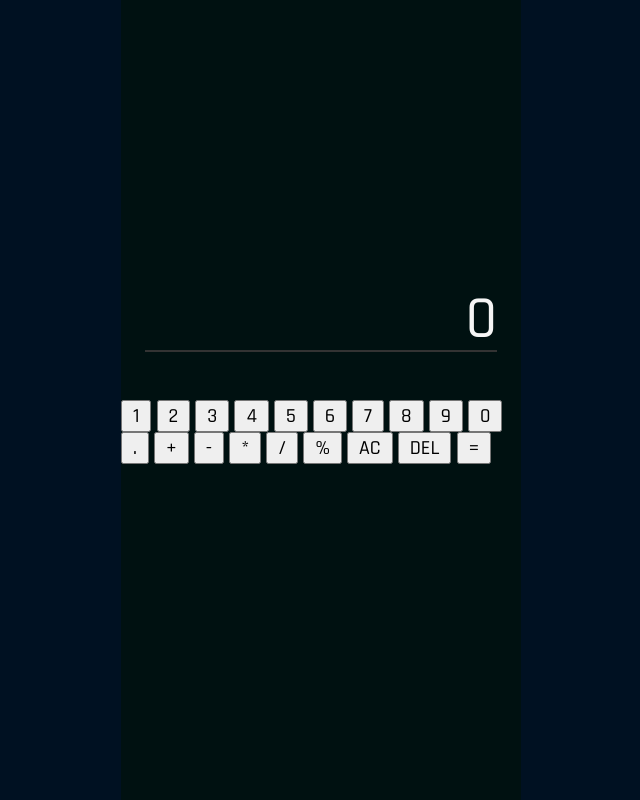
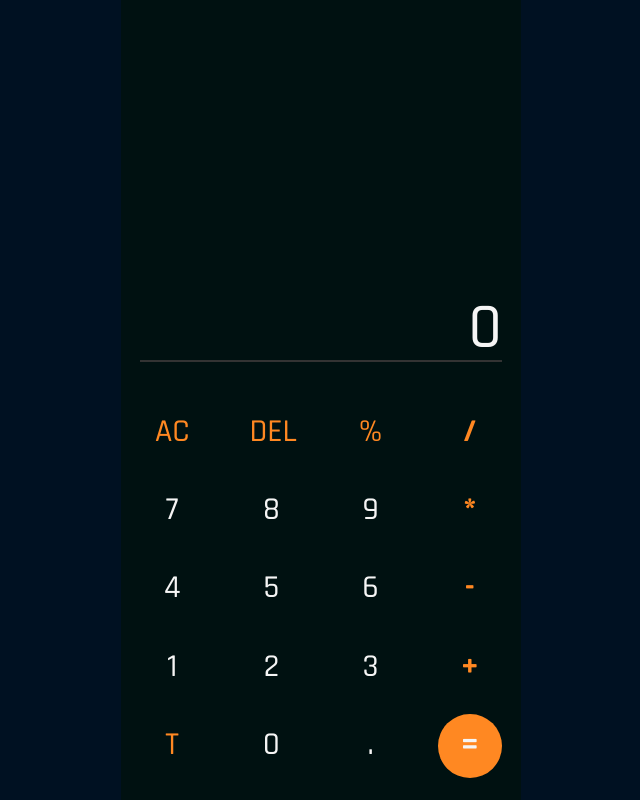
Before and after one commit to drevelob/odin-calculator, a plain HTML site: page index.html in a window 1280 px wide. Shown: the whole page, without its empty margins (319-959 px from the left). Drawn offline with Linux system fonts and the light colour scheme.

Commit message:
Add style to calculator buttons section

```diff
--- a/index.html
+++ b/index.html
@@ -18,24 +18,25 @@
     </div>
 
     <div class="calculator_buttons">
+      <button class="clear">AC</button>
+      <button class="delete">DEL</button>
+      <button class="percentage" value="">%</button>
+      <button class="operators" value="/">/</button>
+      <button class="digits" value="7">7</button>
+      <button class="digits" value="8">8</button>
+      <button class="digits" value="9">9</button>
+      <button class="operators" value="*">*</button>
+      <button class="digits" value="4">4</button>
+      <button class="digits" value="5">5</button>
+      <button class="digits" value="6">6</button>
+      <button class="operators" value="-">-</button>
       <button class="digits" value="1">1</button>
       <button class="digits" value="2">2</button>
       <button class="digits" value="3">3</button>
-      <button class="digits" value="4">4</button>
-      <button class="digits" value="5">5</button>
-      <button class="digits" value="6">6</button>
-      <button class="digits" value="7">7</button>
-      <button class="digits" value="8">8</button>
-      <button class="digits" value="9">9</button>
+      <button class="operators" value="+">+</button>
+      <button class="theme" value="">T</button>
       <button class="digits" value="0">0</button>
       <button class="point" value=".">.</button>
-      <button class="operators" value="+">+</button>
-      <button class="operators" value="-">-</button>
-      <button class="operators" value="*">*</button>
-      <button class="operators" value="/">/</button>
-      <button class="percentage" value="">%</button>
-      <button class="clear">AC</button>
-      <button class="delete">DEL</button>
       <button class="equal" value="">=</button>
     </div>
   </main>
--- a/script.js
+++ b/script.js
@@ -139,12 +139,11 @@ function operate(numA, numB, operator) {
         : numA / numB;
       break;
   }
-
   return operateResult = operateResult === 'error'
     ? operateResult
     : Number.isInteger(operateResult)
       ? operateResult
-      : operateResult.toFixed(4);
+      : operateResult.toFixed(2);
 }
 
 function clearAll() {
--- a/style.css
+++ b/style.css
@@ -20,7 +20,7 @@ body {
   color: whitesmoke;
   font-family: "Rajdhani", sans-serif;
   font-weight: 500;
-  font-size: clamp(1rem, 2.5vh, 2.5rem);
+  font-size: clamp(1rem, 2vh, 2.5rem);
   line-height: 1.4;
 }
 
@@ -54,6 +54,7 @@ button {
 .calculator_display,
 .calculator_buttons {
   height: 50%;
+  max-width: 640px;
 }
 
 /*||DISPLAY*/
@@ -67,12 +68,12 @@ button {
 }
 
 .expression {
-  font-size: 1.5em;
+  font-size: 2em;
 }
 
 .display {
   border-bottom: 2px solid #333;
-  font-size: 3em;
+  font-size: 4em;
 }
 
 .result,
@@ -81,10 +82,49 @@ button {
 }
 
 .error {
-  font-size: 2em;
+  font-size: 2.5em;
 }
 
 .result::before {
   content: '=';
   margin-right: 0.2em;
 }
+
+/*||BUTTONS*/
+.calculator_buttons {
+  align-content: space-between;
+  display: flex;
+  flex-wrap: wrap;
+  gap: 0.9em;
+  justify-content: space-between;
+  padding: 0 1.2em 2.4em;
+}
+
+button {
+  background: none;
+  border: none;
+  border-radius: 50%;
+  box-shadow: none;
+  color: inherit;
+  font-size: 2em;
+  height: 2em;
+  outline: none;
+  width: 2em;
+}
+
+.equal {
+  background-color: #ff8822;
+}
+
+.operators,
+.equal {
+  font-weight: 700;
+}
+
+.operators,
+.clear,
+.delete,
+.percentage,
+.theme {
+  color: #ff8822;
+}
```
